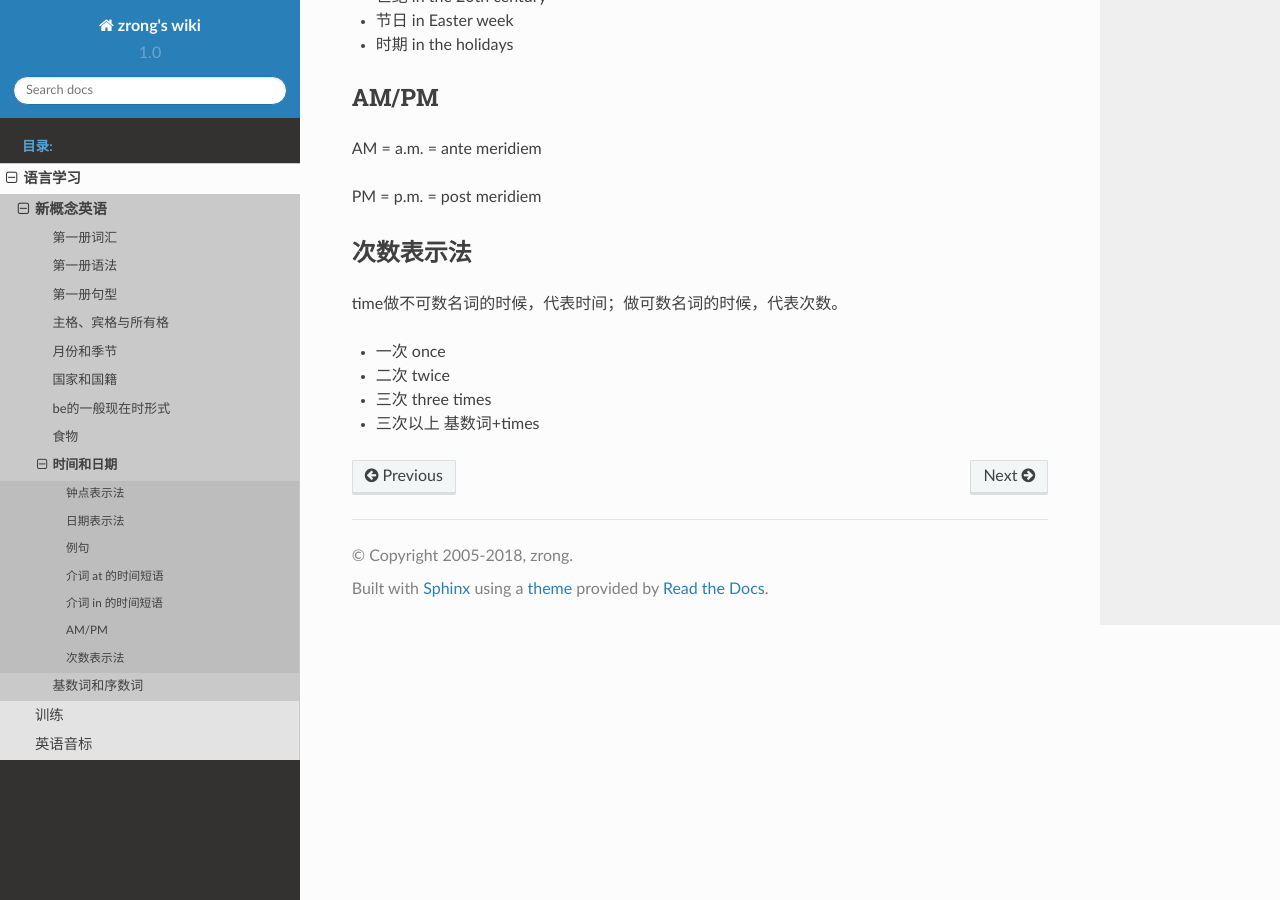
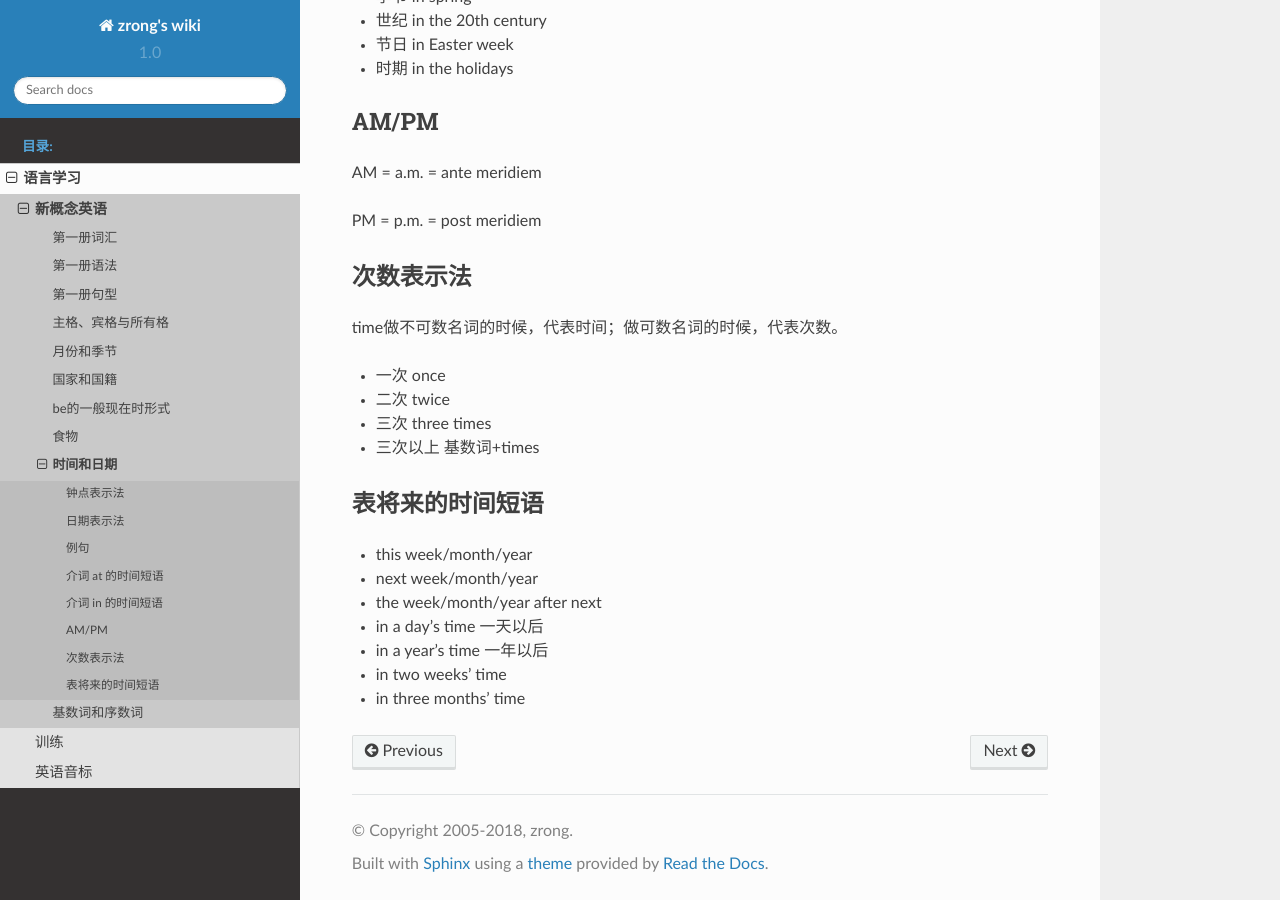
Before and after one commit to zrong/wiki, a Sphinx documentation site: the page built from source/lang/nce/time-and-date.rst, in a window 1280 px wide and 900 px high, scrolled down 1976 px. Built offline with Sphinx 7.4.7 and the Read the Docs theme 2.0.0, drawn with Linux system fonts in a browser that asks for light colours.

Commit message:
📦 NEW: add 93-94

```diff
--- a/source/lang/nce/time-and-date.rst
+++ b/source/lang/nce/time-and-date.rst
@@ -108,3 +108,17 @@ time做不可数名词的时候，代表时间；做可数名词的时候，代
 - 二次 twice
 - 三次 three times
 - 三次以上 基数词+times
+
+
+.. _time-future:
+
+表将来的时间短语
+=======================
+
+- this week/month/year
+- next week/month/year
+- the week/month/year after next
+- in a day's time 一天以后
+- in a year's time 一年以后
+- in two weeks' time
+- in three months' time
```
Also changed, not shown: source/lang/nce/1grammar.rst (+18 -1 lines), source/lang/nce/1sentence.rst (+8 -0 lines), source/lang/nce/1vocabulary.rst (+15 -0 lines).
